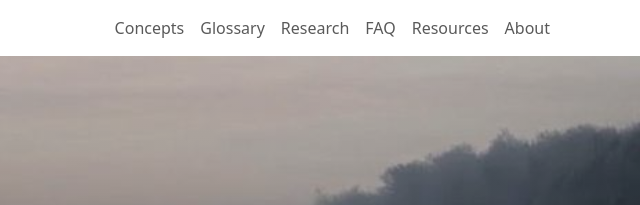
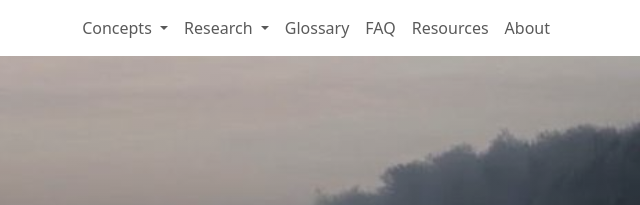
Before and after one commit to trgolden3/The-Way-Men-Heal, a plain HTML site: page Research/gamma.html in a window 1280 px wide. Shown: the top 205 px of the page, 640-1280 px from the left. Drawn offline with Linux system fonts and the light colour scheme; files whose address does not match are found by name.

Commit message:
Update gamma.html

```diff
--- a/Research/gamma.html
+++ b/Research/gamma.html
@@ -16,9 +16,15 @@
         <div class="container"><a class="navbar-brand" href="/">The Way Men Heal</a><button class="navbar-toggler" data-bs-toggle="collapse" data-bs-target="#mainNav" type="button" aria-controls="mainNav" aria-expanded="false" aria-label="Toggle navigation"><span class="navbar-toggler-icon"></span></button>
             <div class="collapse navbar-collapse" id="mainNav">
                 <ul class="navbar-nav ms-auto mb-2 mb-lg-0">
-                    <li class="nav-item"><a class="nav-link" href="/Concepts/">Concepts</a></li>
+                    <li class="nav-item dropdown"><a class="dropdown-toggle nav-link" data-bs-toggle="dropdown" aria-expanded="false" href="/Concepts/">Concepts&nbsp;</a>
+                        <div class="dropdown-menu" data-bs-popper="none"><a class="dropdown-item" href="/Concepts/">Concepts Index</a><a class="dropdown-item" href="/Concepts/Masculine%20Side%20of%20Healing.html">Masculine Side</a><a class="dropdown-item" href="/Concepts/men%20and%20shame.html">Shame</a><a class="dropdown-item" href="/Concepts/Men%20and%20Solitude.html">Solitude</a><a class="dropdown-item" href="/Concepts/Why-%20Mens-Emotions-Are-Hard-To-See.html">Hard to see</a><a class="dropdown-item" href="/Concepts/Action_Oriented_Emotional_Processing.html">Action</a><a class="dropdown-item" href="/Concepts/Safety%20Story%20Honor.html">Safety-Story</a></div>
+                    </li>
+                    <li class="nav-item dropdown"><a class="dropdown-toggle nav-link" data-bs-toggle="dropdown" aria-expanded="false" href="../Research/index.html">Research&nbsp;</a>
+                        <div class="dropdown-menu" data-bs-popper="none"><a class="dropdown-item" href="/Research/">Research Index</a><a class="dropdown-item" href="/Research/Precarious%20Manhood%20Research.html">Precarious Manhood</a><a class="dropdown-item" href="/Research/Boys,%20Play,%20and%20Development.html">Boys/Play</a><a class="dropdown-item" href="../Research/Shelly%20Tayilor%20Stress.html">Tend and Befriend</a><a class="dropdown-item" href="../Research/Wiloliam%20Frey%20Tears.html">Tears</a><a class="dropdown-item" href="../Research/Moral%20Typecasting.html">Domestic Violence</a><a class="dropdown-item" href="../Research/Moral%20Typecasting.html">Moral Typecasting</a><a class="dropdown-item" href="/Research/gamma.html">Gamma Bias</a><a class="dropdown-item" href="/Research/Testosterone%20Social%20Interaction.html">Testosterone</a></div>
+                    </li>
+                    <li class="nav-item"></li>
                     <li class="nav-item"><a class="nav-link" href="/Glossary/">Glossary</a></li>
-                    <li class="nav-item"><a class="nav-link" href="/Research/">Research</a></li>
+                    <li class="nav-item"></li>
                     <li class="nav-item"><a class="nav-link" href="/FAQ/">FAQ</a></li>
                     <li class="nav-item"><a class="nav-link" href="/Resources/">Resources</a></li>
                     <li class="nav-item"><a class="nav-link" href="/About/">About</a></li>
```
